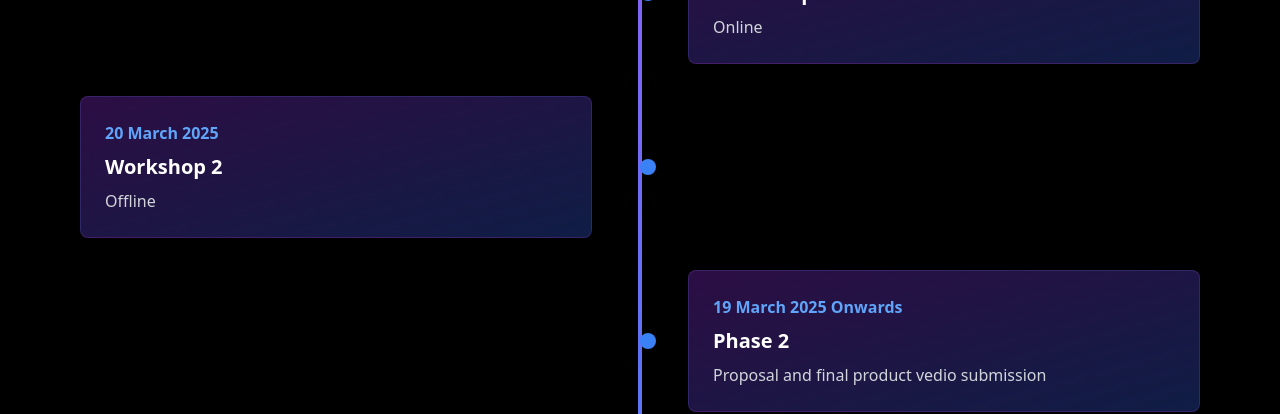
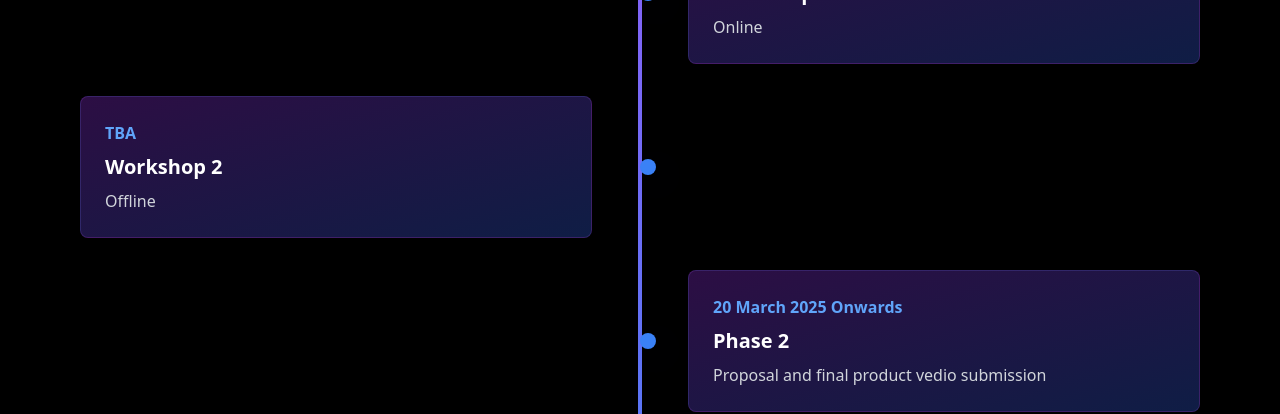
Before and after one commit to vijayakumarjith/startupspa, a React (Vite) app: page / in a window 1280 px wide. Shown: the part 2660-3074 px from the top of the page. Built offline with nearby package versions, Linux system fonts and the light colour scheme; no server answers; the database is empty.

Commit message:
Timeline.tsx

```diff
--- a/src/components/Timeline.tsx
+++ b/src/components/Timeline.tsx
@@ -25,17 +25,17 @@ const Timeline = () => {
       description: 'Online',
     },
     {
-      date: '20 March 2025',
+      date: 'TBA',
       title: 'Workshop 2',
       description: 'Offline',
     },
     {
-      date: '19 March 2025 Onwards',
+      date: '20 March 2025 Onwards',
       title: 'Phase 2',
       description: 'Proposal and final product vedio submission',
     },
     {
-      date: 'TBH',
+      date: 'TBA',
       title: 'Results of Phase 2',
       description: 'Ticket to Entry Finale',
     },
```
